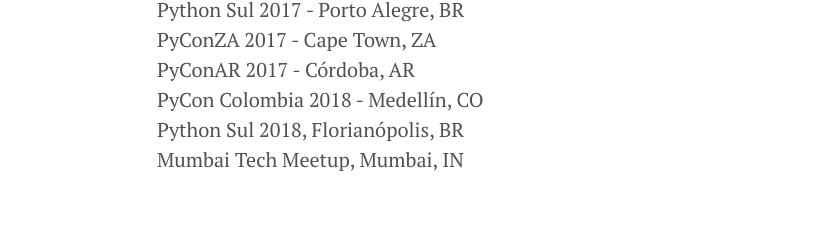
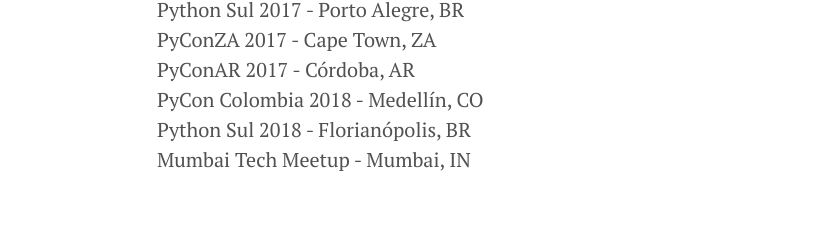
Before and after one commit to jonatasbaldin/jonatasbaldin.github.io, a Jekyll site: the page built from community.md, in a window 1280 px wide. Shown: the part 1914-2166 px from the top of the page, without its empty margins (3-816 px from the left). Built offline with Jekyll 4.4.1, drawn with Linux system fonts in a browser that asks for light colours; nearby versions of some CDN libraries.

Commit message:
Fix typos in comas

```diff
--- a/community.md
+++ b/community.md
@@ -61,5 +61,5 @@
 PyConZA 2017 - Cape Town, ZA
 PyConAR 2017 - Córdoba, AR
 PyCon Colombia 2018 - Medellín, CO
-Python Sul 2018, Florianópolis, BR
-Mumbai Tech Meetup, Mumbai, IN
+Python Sul 2018 - Florianópolis, BR
+Mumbai Tech Meetup - Mumbai, IN
```
